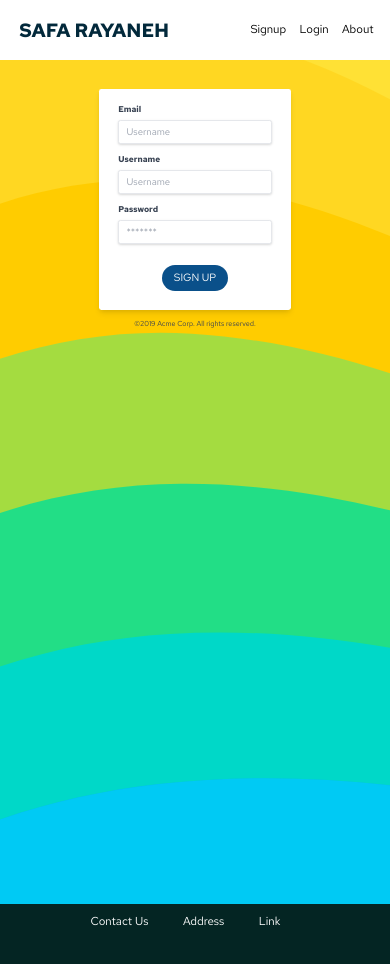
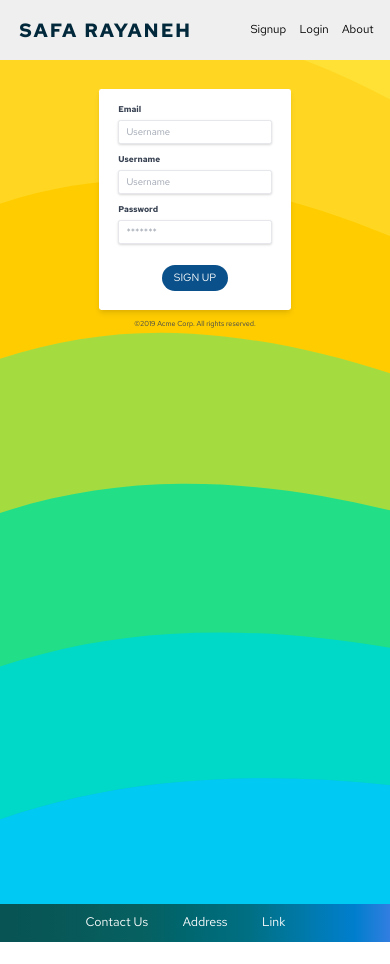
Before and after one commit to penkong/vue-safa, a Vue app in the folder safa/: page /signup in a window 390 px wide. After the commit the page ends 942 px from the top, so only its background shows below. Built offline with nearby package versions, Linux system fonts and the light colour scheme.

Commit message:
make comps and footer responsive and add colors

```diff
--- a/safa/src/components/Card/Card.scss
+++ b/safa/src/components/Card/Card.scss
@@ -1,5 +1,5 @@
 .card {
-  background: #ecf4f8c4;
+  background: #fcfcfcf5;
   display: inline-block;
   min-width: 220px;
   width: 30%;
--- a/safa/src/layout/Footer/Footer.scss
+++ b/safa/src/layout/Footer/Footer.scss
@@ -1,8 +1,9 @@
 .footer {
-    height: 60px;
+    height: 4rem;
     width: 100vw;
-    background: #042523;
+    background-image: linear-gradient(to right, #085353, #085656, #085959, #075d5d, #076060, #00656c, #006a77, #006f83, #00769b, #007bb5, #007ecd, #327ee0);
     color: white;
+    border: none;
     ul {
         display: flex;
         justify-content: center;
@@ -14,7 +15,8 @@
 
         li {
             margin: 0 1rem;
-            font-size: 1.2rem;
+            font-size: 1.3rem;
+            font-weight: 100 !important;
             padding: .5rem .8rem;
             transition: all .2s ease-in;
             &:hover {
--- a/safa/src/layout/Footer/Footer.vue
+++ b/safa/src/layout/Footer/Footer.vue
@@ -22,5 +22,6 @@ export default {
 </script>
 
 <style lang="scss" scoped>
+@import "../../sass/abstract/mixins";
 @import "Footer";
 </style>
--- a/safa/src/layout/Header/Header.scss
+++ b/safa/src/layout/Header/Header.scss
@@ -1,7 +1,7 @@
 .header {
   height: 60px;
   width: 100vw;
-  background: white;
+  background-color: #efefef;
   display: flex;
   flex-direction: row;
   justify-content: center;
@@ -23,10 +23,6 @@
 
     &:hover {
       color: rgb(2, 110, 160);
-    }
-
-    @include respond(phone) {
-      letter-spacing: 0;
     }
   }
 
--- a/safa/src/views/About/About.scss
+++ b/safa/src/views/About/About.scss
@@ -1,7 +1,7 @@
 .about {
   height: 90vh;
   width: 100vw;
-  background: #00b7ff;
+  background-image: linear-gradient(to right top, #085353, #085656, #085959, #075d5d, #076060, #00656c, #006a77, #006f83, #00769b, #007bb5, #007ecd, #327ee0);
   display: flex;
   justify-content: center;
   align-items: center;
```
